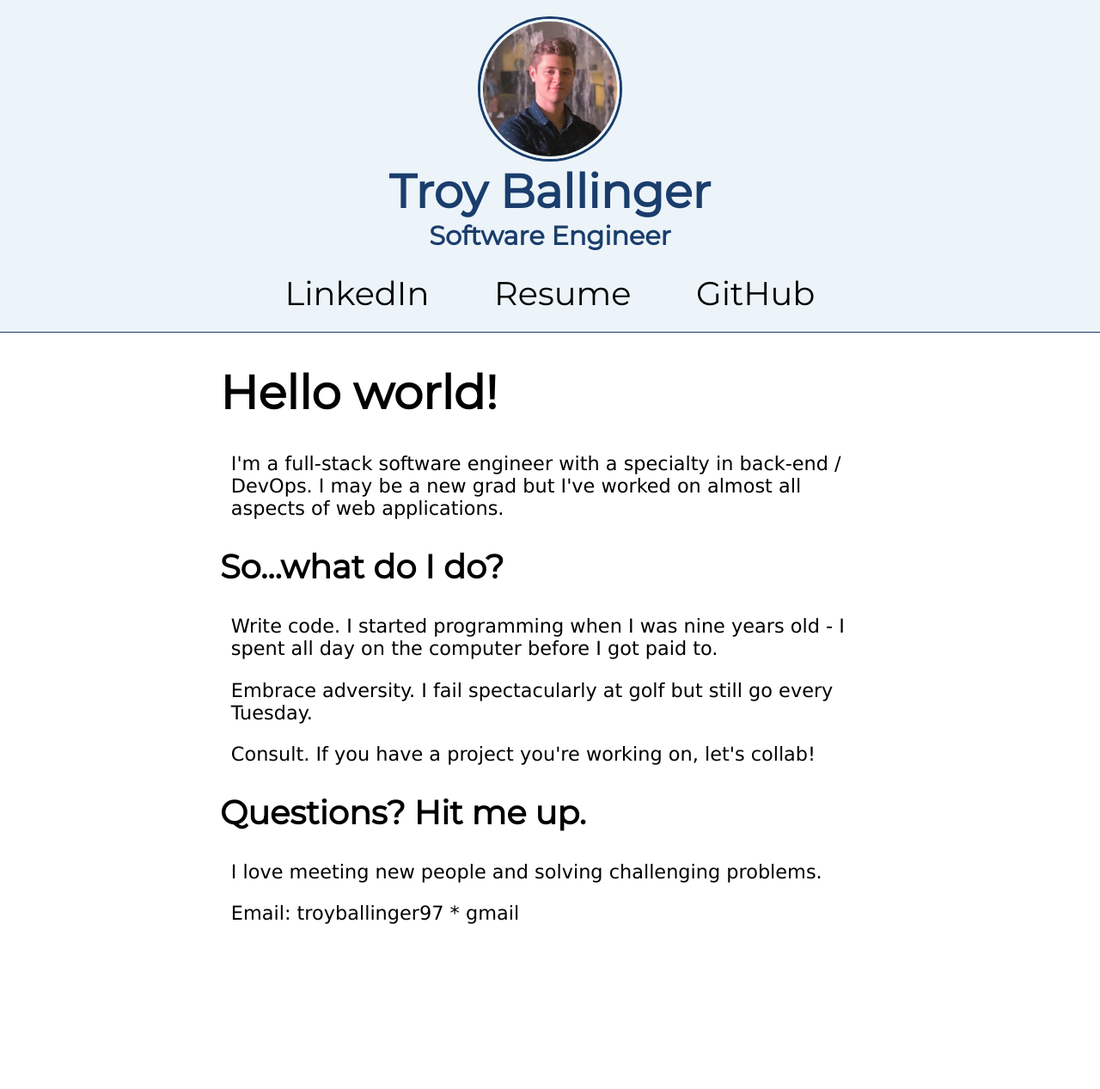
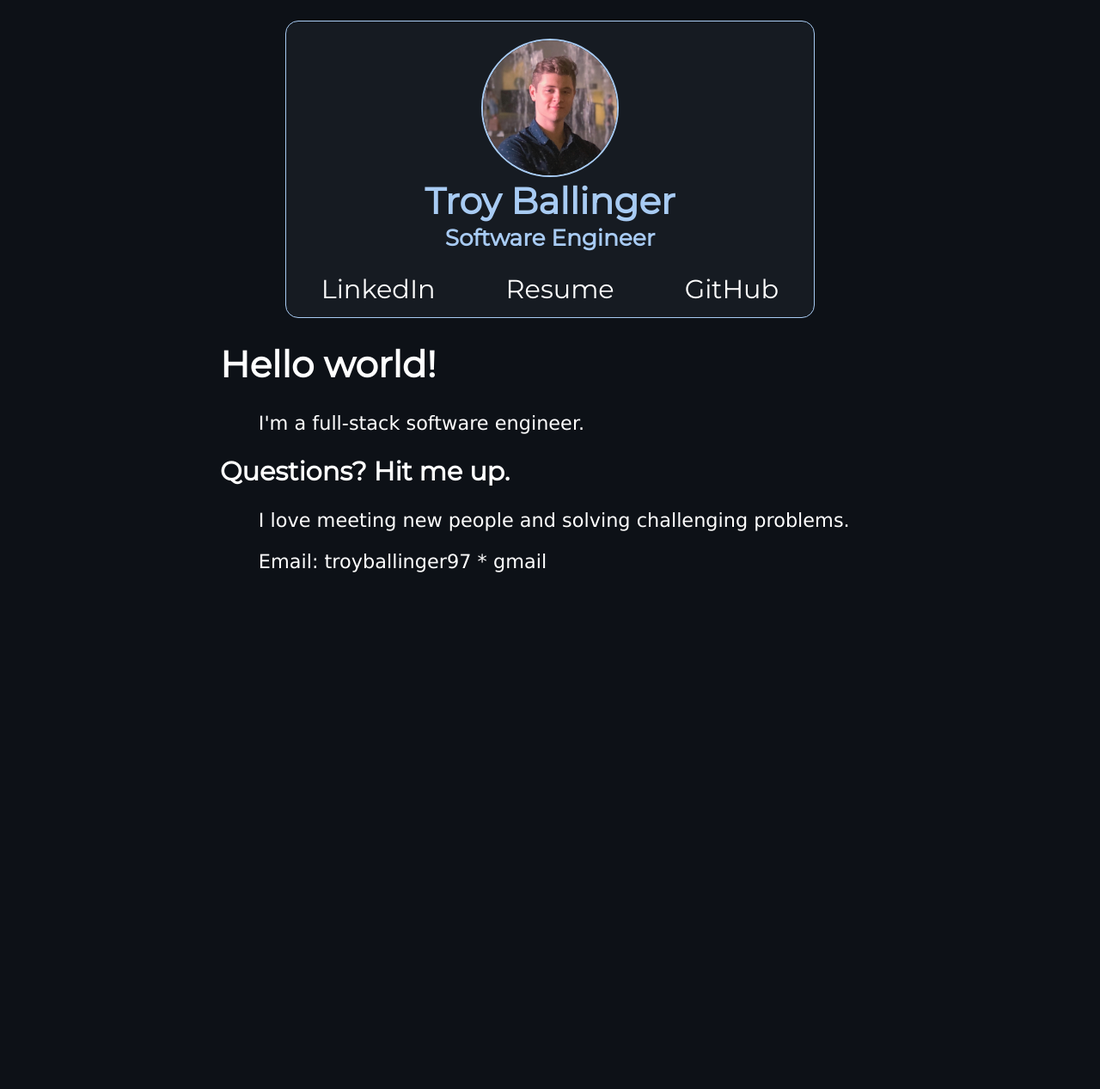
Before and after one commit to TroyBallinger/troyballinger.com, a PHP site: page / in a window 1280 px wide. Shown: the whole page at 86% size. After the commit the page ends 666 px from the top, so only its background shows below. Run offline with PHP 8.4, Linux system fonts and the light colour scheme.

Commit message:
refactor site

```diff
--- a/github-api-getters.js
+++ b/github-api-getters.js
@@ -7,22 +7,21 @@ async function getLastUpdatedDateFromGitHub() {
 	fetch('https://api.github.com/repos/TroyBallinger/troyballinger.github.io/commits/master').then(res => {
 		return res.json();
 	}).then(lastCommitJSON => {
-		// Pull out date of last commit to master branch
+		// Get date of last commit
 		let dateAndTime = lastCommitJSON['commit']['author']['date'];
 		let date = dateAndTime.split('T')[0];
 
-		// Errors will short-circuit this function, so only valid date will be shown
 		document.getElementById('last-updated').innerHTML = `Last updated: ${date}`;
 	}).catch(_err => {
 		// GitHub API error or parse error
 	});
 }
 
+// Pull every public repository from my profile
 async function listPublicReposFromGitHub() {
 	fetch('https://api.github.com/users/TroyBallinger/repos').then(res => {
 		return res.json();
 	}).then(reposArray => {
-		// Pull every public repository from my profile
 		let projectsList = document.getElementById('projects-list');
 
 		reposArray.forEach(repo => {
@@ -41,7 +40,7 @@ async function listPublicReposFromGitHub() {
 			newBullet.appendChild(repoLink);
 		});
 
-		// Either parsing error(s) or no public repositories
+		// Parsing error(s) or no public repositories
 		if (projectsList.childElementCount == 0) {
 			throw 'Failed to populate projects list';
 		}
@@ -51,14 +50,3 @@ async function listPublicReposFromGitHub() {
 		// GitHub API error or population failure
 	});
 }
-
-function callThisIfYouKnowHow() {
-	// I dare you
-	let scrambled = 'Xibu(t!vq!gfmmpx!efw@';
-
-	let unscrambled = Array.from(scrambled).map(char => {
-		return String.fromCharCode(char.charCodeAt() - 1);
-	}).join('');
-
-	return unscrambled;
-}
--- a/index.html
+++ b/index.html
@@ -9,33 +9,28 @@
 	<meta name="description" content="Ambitious software engineer with a desire to learn new tech. Check out this website for my contact info and resume.">
 	<meta name="google-site-verification" content="googlec1f39be3de8d63b8.html">
 	<meta property="og:title" content="troyballinger.com">
-	<meta property="og:image" content="/icons/og-link-image.jpg">
+	<meta property="og:image" content="og-link-image.jpg">
 	<meta name="msapplication-TileColor" content="#e5e6e8">
-	<meta name="msapplication-config" content="/icons/browserconfig.xml">
 	<meta name="theme-color" content="#ffffff">
 
 	<link rel="canonical" href="https://troyballinger.com/">
-	<link rel="manifest" href="/site.webmanifest">
 	<link href="https://fonts.googleapis.com/css?family=Montserrat" rel="stylesheet">
 	<link href="layout.css" type="text/css" rel="stylesheet">
 
-	<link rel="shortcut icon" type="image/x-icon" href="/icons/favicon.ico"/>
-	<link rel="apple-touch-icon" sizes="180x180" href="/icons/apple-touch-icon.png">
-	<link rel="icon" type="image/png" sizes="32x32" href="/icons/favicon-32x32.png">
-	<link rel="icon" type="image/png" sizes="16x16" href="/icons/favicon-16x16.png">
-	<link rel="mask-icon" href="/icons/safari-pinned-tab.svg" color="#1a3d6c">
+	<link rel="shortcut icon" type="image/x-icon" href="/favicon.ico"/>
+	<link rel="apple-touch-icon" sizes="180x180" href="/apple-touch-icon.png">
+	<link rel="mask-icon" href="/safari-pinned-tab.svg" color="#1a3d6c">
 
 	<script src="github-api-getters.js"></script>
-	<script>window.dataLayer = [{"js": new Date()}, {"config": "G-4LWT3KSEQ7"}];</script>
-	<script async src="https://www.googletagmanager.com/gtag/js?id=G-4LWT3KSEQ7"></script>
 </head>
 
 <body>
 
+<div class="homepage">
   <div id="splash-holder">
     <div id="website-intro">
       <div id="profile-pic-outline">
-			<img src="./media/profile-pic.jpg" id="profile-pic">
+        <img src="https://troyballinger.com/media/profile-pic.jpg" id="profile-pic">
       </div>
       <h1>Troy Ballinger</h1>
       <h3>Software Engineer</h3>
@@ -53,14 +48,8 @@
       </li>
     </nav>
   </div>
-
-<div class="article">
 	<h1>Hello world!</h1>
-	<p>I'm a full-stack software engineer with a specialty in back-end / DevOps. I may be a new grad but I've worked on almost all aspects of web applications.</p>
-	<h2>So...what do I do?</h2>
-		<p>Write code. I started programming when I was nine years old - I spent all day on the computer before I got paid to.</p>
-		<p>Embrace adversity. I fail spectacularly at golf but still go every Tuesday.</p>
-		<p>Consult. If you have a project you're working on, let's collab!</p>
+	<p>I'm a full-stack software engineer.</p>
 	<span id="projects" style="display:none;">
 		<h2>Code samples:</h2>
 			<!--Dynamically populated-->
@@ -72,7 +61,7 @@
 </div>
 
 <span style="text-align:center; width:100%;">
-	<p style="margin:0;margin-top:15vw;" id="last-updated"></p>
+	<p style="margin:0;margin-top:20vh;color:gray" id="last-updated"></p>
 </span>
 
 </body>
--- a/layout.css
+++ b/layout.css
@@ -1,12 +1,13 @@
 /* Variables */
 
 :root {
-	--primary-color: #ecf4f9;
-	--secondary-color: #1a3d6c;
-	--background-color: white;
-	--extra-large-font-size: calc(48px + 0.5vw);
-	--large-font-size: calc(32px + 0.5vw);
-	--medium-font-size: calc(24px + 0.5vw);
+	--primary-color: #161b22;
+	--secondary-color: #a8cbf3;
+	--background-color: #0d1117;
+	--text-color: white;
+	--extra-large-font-size: calc(36px + 0.5vw);
+	--large-font-size: calc(24px + 0.5vw);
+	--medium-font-size: calc(20px + 0.5vw);
 	--small-font-size: calc(16px + 0.5vw);
 	--profile-pic-size: calc(150px + 0.5vw);
 }
@@ -46,42 +47,43 @@ h3 {
 
 html {
 	font-family: 'Montserrat', Verdana, sans-serif;
-	color: black;
+	color: var(--text-color);
 }
 
 /* Classes */
 
-.article {
+.homepage {
 	margin: auto;
 	width: 60%;
 }
 
-.article li {
+.homepage li {
 	list-style-type: none;
 	margin-bottom: 1vh;
+  font-size: var(--small-font-size);
 }
 
-.article p, .article li {
+.homepage p {
 	font-family: Verdana, sans-serif;
 	font-size: var(--small-font-size);
-	padding-left: 1vw;
+  padding-left: 2em;
 }
 
 .nav-item {
-	text-align: center;
 	list-style: none;
 	height: var(--extra-large-font-size);
+  align-items: center;
+  text-align: center;
+  margin: auto;
 }
 
 .nav-item a {
-	color: black;
-	transition: font-size ease 0.75s;
+	color: var(--text-color);
 	font-size: var(--large-font-size);
 }
 
 .nav-item a:hover {
 	color: var(--secondary-color);
-	font-size: var(--extra-large-font-size);
 }
 
 /* IDs */
@@ -97,24 +99,28 @@ html {
 	width: var(--profile-pic-size);
 	border-radius: 50%;
 	overflow:hidden;
-	border: 3px solid var(--primary-color);
-	box-shadow: 0 0 0 3px var(--secondary-color);
+	box-shadow: 0 0 0 2px var(--secondary-color);
+}
+
+#projects-list li {
+	padding-left: 2em;
 }
 
 #nav-bar {
-	display: flex;
-	justify-content: space-evenly;
-	padding: 1vw 0 1vw 0;
-	width: 60%;
-	margin: auto;
+  display: flex;
+  padding-top: 1vw;
+  justify-content: space-between;
+  align-items: center;
 }
 
 #splash-holder {
-	flex: 0 0 100%;
-	justify-content: center;
-	width: 100%;
-	background-color: var(--primary-color);
-	border-bottom: 1px solid var(--secondary-color);
+  flex: 0 0 100%;
+  justify-content: center;
+  width: 80%;
+  margin: 3vh auto 3vh auto;
+  background-color: var(--primary-color);
+  border: 1px solid var(--secondary-color);
+  border-radius: 15px;
 }
 
 #website-intro {
@@ -133,22 +139,18 @@ html {
 
 @media only screen and (max-width: 1024px) {
 	:root {
-		--extra-large-font-size: calc(30px + 0.25vh);
-		--large-font-size: calc(22px + 0.25vh);
-		--medium-font-size: calc(20px + 0.25vh);
-		--small-font-size: calc(16px + 0.25vh);
-		--profile-pic-size: calc(100px + 0.25vh);
-	}
-
-	h1, h2, h3 {
-		text-align: center;
+		--extra-large-font-size: calc(22px + 0.25vh);
+		--large-font-size: calc(16px + 0.25vh);
+		--medium-font-size: calc(14px + 0.25vh);
+		--small-font-size: calc(12px + 0.25vh);
+		--profile-pic-size: calc(75px + 0.25vh);
 	}
 
 	ul {
 		padding-left: 0;
 	}
 
-	.article {
+	.homepage {
 		width: 95%;
 		padding: 0;
 		margin: auto;
@@ -162,12 +164,16 @@ html {
 		font-size: var(--large-font-size);
 	}
 
+	#splash-holder {
+		width: 100%;
+	}
+
 	#nav-bar {
-		padding: 1vh 0 1vh 0;
-		width:100%;
+		padding: 2vw 2vw 0 2vw;
 	}
 
 	#website-intro {
 		padding: 2vh 0 0 0;
+    width: 100%;
 	}
 }
```
Also changed, not shown: icons/browserconfig.xml (deleted, +0 -9 lines), README.md, apple-touch-icon.png (renamed from icons/apple-touch-icon.png), favicon.ico (renamed from icons/favicon.ico), icons/android-chrome-192x192.png (deleted), icons/android-chrome-512x512.png (deleted), icons/favicon-16x16.png (deleted), icons/favicon-32x32.png (deleted), icons/logo-white.png (deleted), icons/mstile-150x150.png (deleted), og-link-image.jpg (renamed from icons/og-link-image.jpg), safari-pinned-tab.svg (renamed from icons/safari-pinned-tab.svg), 1 other file. Lines whose indentation alone changed are shown as unchanged.
